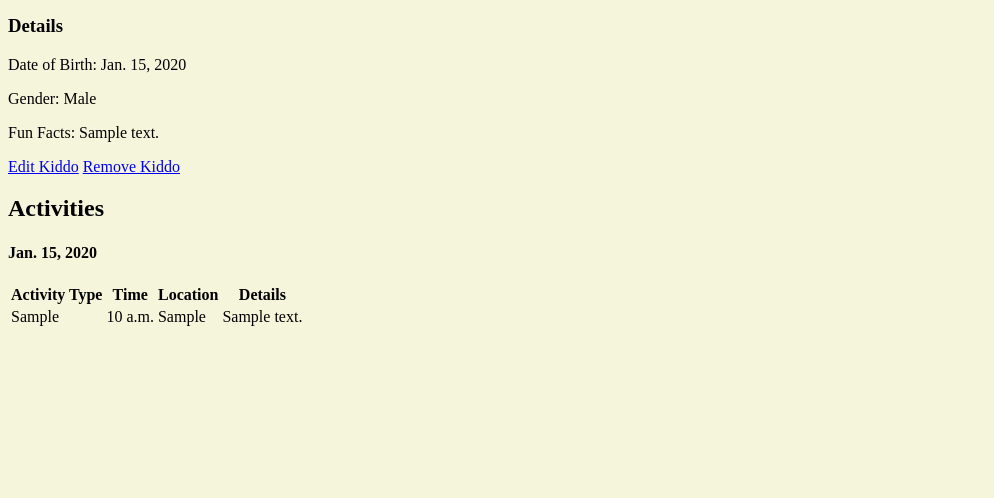
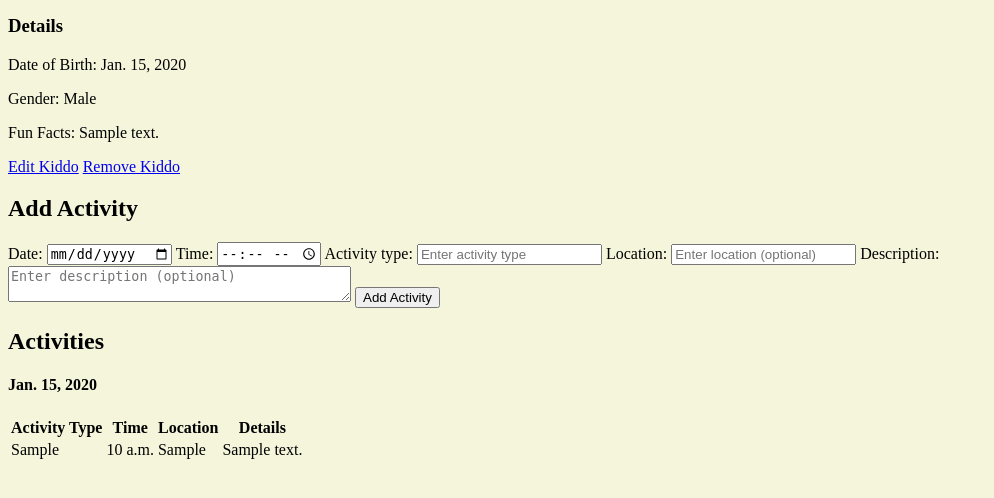
Before and after one commit to amenalii/tinytrackr, a Django app: page /children/1/ in a window 1280 px wide. Shown: the part 182-680 px from the top of the page, without its empty margins (0-994 px from the left). Run offline with Django 5.2, Linux system fonts and the light colour scheme; a user stored in the database is signed in; tables that the repository leaves empty hold one stand-in row (values such as "Sample post").

Commit message:
Created activity form, able to add activity to childs profile

```diff
--- /dev/null
+++ b/main_app/forms.py
@@ -0,0 +1,15 @@
+from django import forms
+from .models import Activity
+
+
+class ActivityForm(forms.ModelForm):
+    class Meta:
+        model = Activity
+        fields = ['date', 'time', 'activity_type', 'location', 'description']
+        widgets = {
+            'date': forms.DateInput(attrs={'placeholder': 'Select a date','type': 'date'}),
+            'time': forms.TimeInput(attrs={'type': 'time'}),
+            'activity_type': forms.TextInput(attrs={'placeholder': 'Enter activity type'}),
+            'location': forms.TextInput(attrs={'placeholder': 'Enter location (optional)'}),
+            'description': forms.Textarea(attrs={'placeholder': 'Enter description (optional)', 'rows': 2}),
+        }
--- a/main_app/templates/main_app/child_detail.html
+++ b/main_app/templates/main_app/child_detail.html
@@ -25,6 +25,15 @@
         <a href="{% url 'update-child' child.id %}" class="btn update">Edit Kiddo</a>
         <a href="{% url 'delete-child' child.id %}" class="btn delete">Remove Kiddo</a>
     </div>
+</div>
+
+<div class="activity-form">
+    <h2>Add Activity</h2>
+    <form method="post" action="{% url 'add-activity' child.id %}" class="form-container" autocomplete="off">
+        {% csrf_token %}
+        {{ activity_form.as_table }}
+        <button type="submit" class="btn submit">Add Activity</button>
+    </form>
 </div>
 
 <div class="activity-container">
--- a/main_app/templates/main_app/child_form.html
+++ b/main_app/templates/main_app/child_form.html
@@ -1,8 +1,10 @@
-{% extends 'base.html' %} {% load static %} {% block content %}
+{% extends 'base.html' %}
+{% load static %}
+{% block content %}
 
 <div class="form-header">
   {% if child %}
-    <h1>Edit {{ child.name }}</h1>
+    <h1>Edit {{ child.name }}'s Details</h1>
   {% else %}
     <h1>Add a New Kiddo</h1>
     <p>Fill out the form below to add a new child to your dashboard.</p>
--- a/main_app/urls.py
+++ b/main_app/urls.py
@@ -8,4 +8,5 @@ urlpatterns = [
     path('children/create/', views.ChildCreate.as_view(), name='add-child'),
     path('children/<int:pk>/update/', views.ChildUpdate.as_view(), name='update-child'),
     path('children/<int:pk>/delete/', views.ChildDelete.as_view(), name='delete-child'),
+    path('children/<int:child_id>/add-activity/', views.add_activity, name='add-activity'),
 ]
--- a/main_app/views.py
+++ b/main_app/views.py
@@ -1,6 +1,7 @@
-from django.shortcuts import render
+from django.shortcuts import render, redirect
 from django.views.generic.edit import CreateView, UpdateView, DeleteView
 from .models import Child, Activity
+from .forms import ActivityForm
 
 # Create your views here.
 def home(request):
@@ -13,7 +14,8 @@ def dashboard(request):
 def child_detail(request, child_id):
     child = Child.objects.get(id=child_id, user=request.user)
     activities = Activity.objects.filter(child=child).order_by('-date', '-time')  # Now Groups activities by date and time with most recent at the top
-    return render(request, 'main_app/child_detail.html', {'child': child, 'activities': activities})
+    activity_form = ActivityForm()
+    return render(request, 'main_app/child_detail.html', {'child': child, 'activities': activities, 'activity_form': activity_form})
 
 class ChildCreate(CreateView):
     model = Child
@@ -31,5 +33,13 @@ class ChildDelete(DeleteView):
     model = Child
     success_url = '/dashboard/'
 
+def add_activity(request, child_id):
+    form = ActivityForm(request.POST)
+    if form.is_valid():
+        activity = form.save(commit=False)
+        activity.child_id = child_id
+        activity.save()
+        return redirect('child-detail', child_id=child_id)
+
 ################################### RESOURCES ########################################
 # https://www.w3schools.com/django/django_queryset_orderby.php
```
